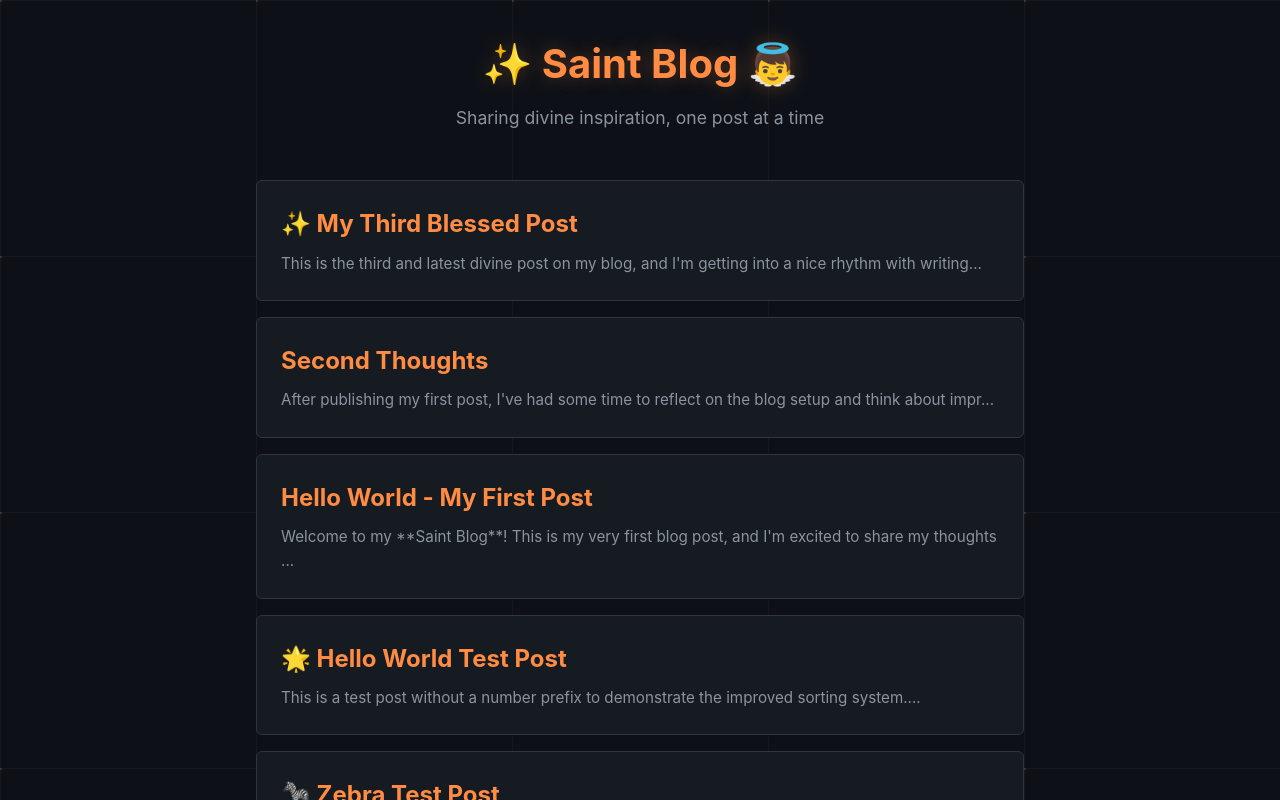
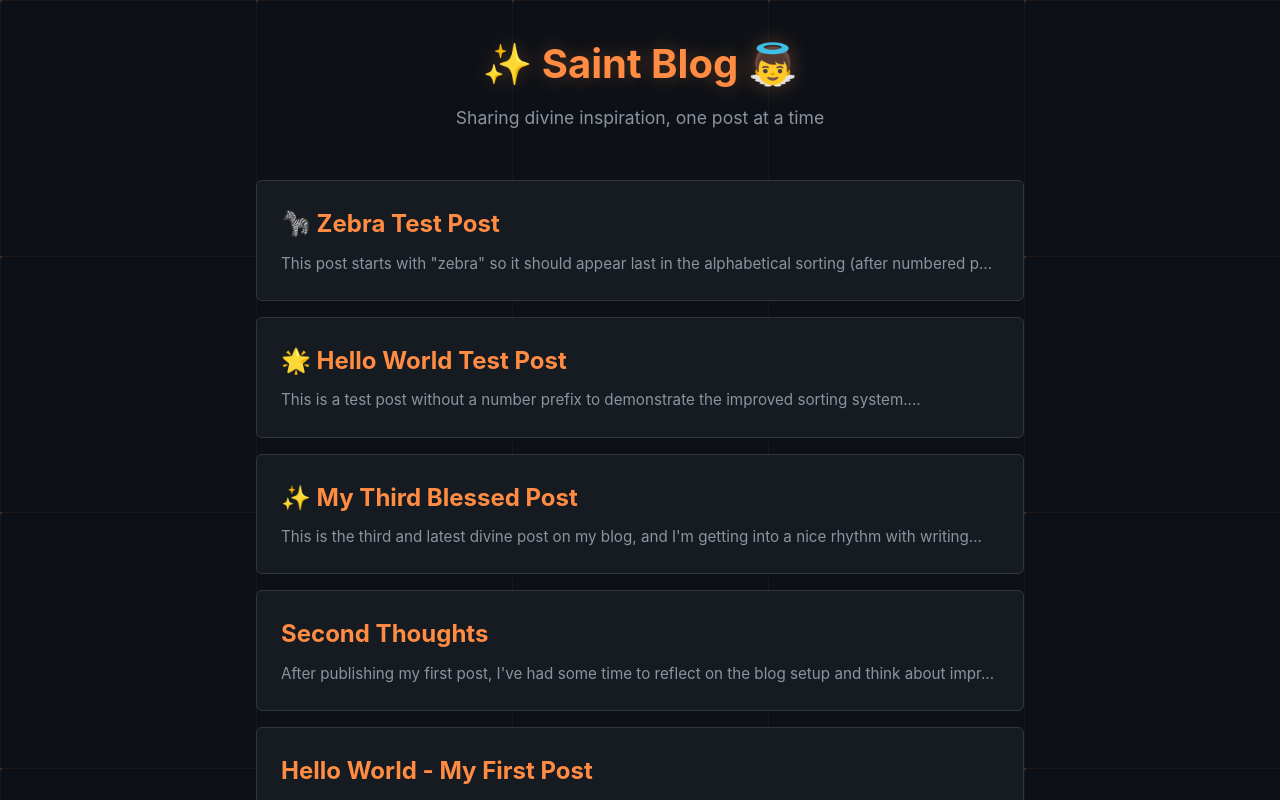
Before and after one commit to StCost/blog, a React (Vite) app: page /#/ in a window 1280 px wide. Shown: the top 800 px of the page. Built offline with nearby package versions, Linux system fonts and the light colour scheme.

Commit message:
Refactor App and BlogList components: implement lazy loading for improved performance, update BlogList to accept posts as props, and remove unused post loading logic. Delete test posts to clean up the repository.

```diff
--- a/src/App.tsx
+++ b/src/App.tsx
@@ -1,19 +1,26 @@
-import { useEffect } from 'react';
+import { lazy, useEffect } from 'react';
 import { HashRouter as Router, Routes, Route } from 'react-router-dom';
-import BlogList from './components/BlogList';
-import BlogPost from './components/BlogPost';
+const BlogList = lazy(() => import('./components/BlogList'));
+const BlogPost = lazy(() => import('./components/BlogPost'));
 import { initializeDocumentMeta } from './utils';
+import { usePosts } from './usePosts';
 
 const App = () => {
   useEffect(() => {
     initializeDocumentMeta();
   }, []);
 
+  const { posts, loading } = usePosts();
+
+  if (loading) {
+    return null;
+  }
+
   return (
     <Router future={{ v7_relativeSplatPath: true, v7_startTransition: true }}>
       <div className="container">
         <Routes>
-          <Route path="/" element={<BlogList />} />
+          <Route path="/" element={<BlogList posts={posts} />} />
           <Route path="/:filename" element={<BlogPost />} />
         </Routes>
       </div>
--- a/src/components/BlogList.tsx
+++ b/src/components/BlogList.tsx
@@ -1,83 +1,10 @@
-import { useState, useEffect } from 'react';
 import { Link } from 'react-router-dom';
 import config from '../config';
-import { BlogPost, BlogPostMeta } from '../types';
 import NewPostButton from './NewPostButton';
+import { BlogPost } from '../types';
 
-const postFiles = import.meta.glob('../posts/*.md', { as: 'raw' });
 
-const extractPostMeta = (content: string): BlogPostMeta => {
-  const lines = content.split('\n');
-  const titleLine = lines.find(line => line.startsWith('# '));
-  const title = titleLine ? titleLine.replace('# ', '').trim() : config.ui.defaultTitle;
-
-  const contentLines = lines.slice(lines.findIndex(line => line.startsWith('# ')) + 1);
-  const firstParagraph = contentLines.find(line => line.trim() && !line.startsWith('#'));
-  const excerpt = firstParagraph ? firstParagraph.trim().substring(0, config.blog.excerptLength) + '...' : config.ui.defaultExcerpt;
-
-  return { title, excerpt };
-};
-
-const BlogList = () => {
-  const [posts, setPosts] = useState<BlogPost[]>([]);
-  const [loading, setLoading] = useState<boolean>(true);
-
-  useEffect(() => {
-    const loadPosts = async (): Promise<void> => {
-      try {
-        const results = await Promise.allSettled(
-          Object.entries(postFiles).map(async ([path, loader]) => {
-            const content = await loader();
-            const filename = path.split('/').pop();
-
-            if (!filename) throw new Error('Invalid filename');
-
-            const { title, excerpt } = extractPostMeta(content);
-
-            return {
-              filename,
-              title,
-              excerpt,
-              content
-            };
-          })
-        );
-
-        const loadedPosts = (results
-        .map(result => result.status === 'fulfilled' ? result.value : null)
-        .filter(Boolean) as BlogPost[])
-        .sort((a, b) => {
-          if (!a || !b) return 0;
-
-          const numA = a.filename.match(/^(\d+)/)?.[0];
-          const numB = b.filename.match(/^(\d+)/)?.[0];
-
-          if (numA && numB) {
-            return parseInt(numB) - parseInt(numA);
-          }
-
-          if (numA && !numB) return -1;
-          if (!numA && numB) return 1;
-
-          return a.filename.localeCompare(b.filename);
-        });
-
-        setPosts(loadedPosts);
-      } catch (error) {
-        console.error('Error loading posts:', error);
-      } finally {
-        setLoading(false);
-      }
-    };
-
-    loadPosts();
-  }, []);
-
-  if (loading) {
-    return null;
-  }
-
-  return (
+const BlogList = ({ posts }: { posts: BlogPost[] }) => (
     <>
       <header className="header">
         <h1>{config.site.title}</h1>
@@ -110,6 +37,5 @@ const BlogList = () => {
       </main>
     </>
   );
-};
 
 export default BlogList;
--- /dev/null
+++ b/src/usePosts.ts
@@ -0,0 +1,51 @@
+import { BlogPost, BlogPostMeta } from "./types";
+import config from "./config";
+import { useState, useEffect } from "react";
+
+const postFiles = import.meta.glob('./posts/*.md', { as: 'raw' });
+
+const extractPostMeta = (content: string): BlogPostMeta => {
+    const lines = content.split('\n');
+    const titleLine = lines.find(line => line.startsWith('# '));
+    const title = titleLine ? titleLine.replace('# ', '').trim() : config.ui.defaultTitle;
+
+    const contentLines = lines.slice(lines.findIndex(line => line.startsWith('# ')) + 1);
+    const firstParagraph = contentLines.find(line => line.trim() && !line.startsWith('#'));
+    const excerpt = firstParagraph ? firstParagraph.trim().substring(0, config.blog.excerptLength) + '...' : config.ui.defaultExcerpt;
+
+    return { title, excerpt };
+  };
+
+const loadPosts = async (): Promise<BlogPost[]> =>
+  ((await Promise.allSettled(
+    Object.entries(postFiles).map(async ([path, loader]) => {
+      const filename = path.split('/').pop();
+      if (!filename) throw new Error('Invalid filename');
+
+      const content = await loader();
+      const { title, excerpt } = extractPostMeta(content);
+
+      return {
+        filename,
+        title,
+        excerpt,
+        content
+      };
+    })
+  ))
+  .map(result => result.status === 'fulfilled' ? result.value : null)
+  .filter(Boolean) as BlogPost[])
+  .sort((a, b) => b.filename.localeCompare(a.filename)); // later letter first, or bigger number first (prefer numbers in name)
+
+const usePosts = (): { posts: BlogPost[], loading: boolean } => {
+  const [posts, setPosts] = useState<BlogPost[]>([]);
+  const [loading, setLoading] = useState<boolean>(true);
+
+  useEffect(() => {
+    loadPosts().then(setPosts).finally(() => setLoading(false));
+  }, []);
+
+  return { posts, loading };
+};
+
+export { usePosts };
```
Also changed, not shown: src/posts/004-hello-world.md (renamed from src/posts/hello-world.md), src/posts/005-zebra-test.md (renamed from src/posts/zebra-test.md).
